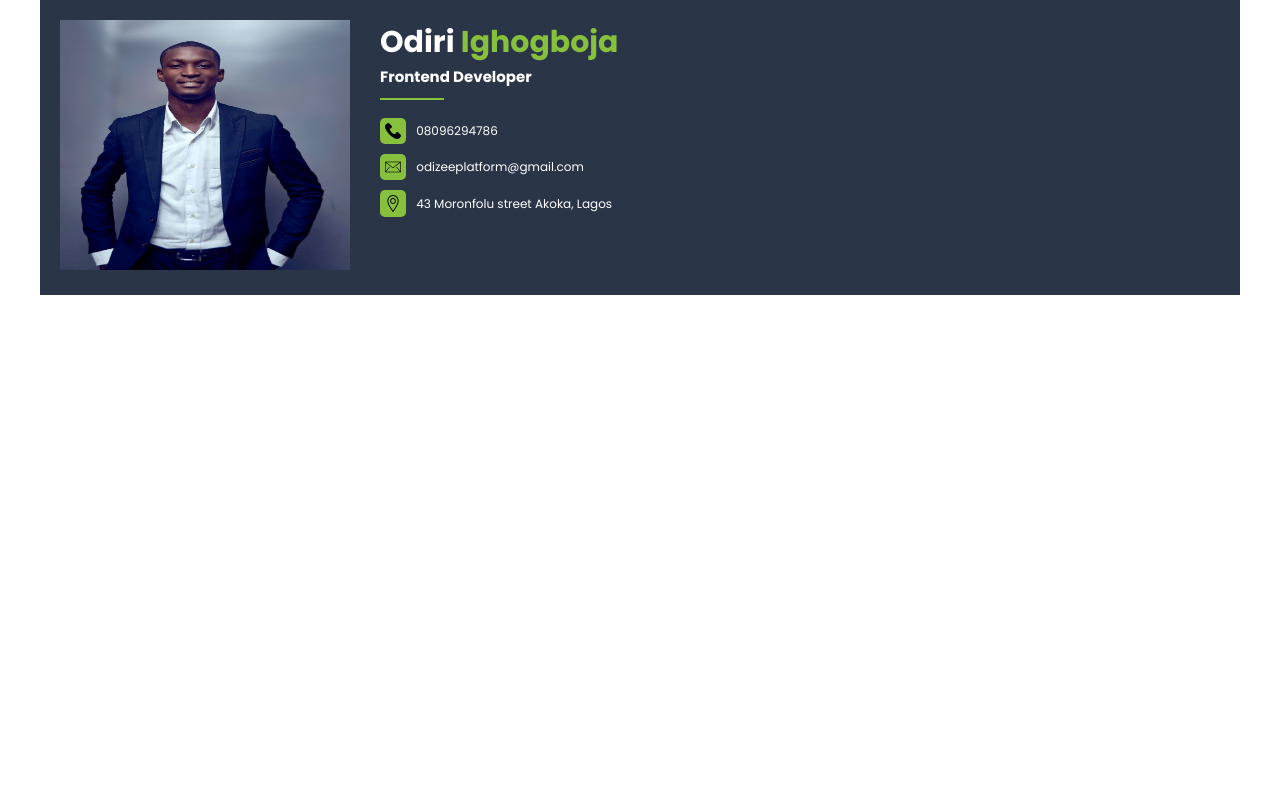
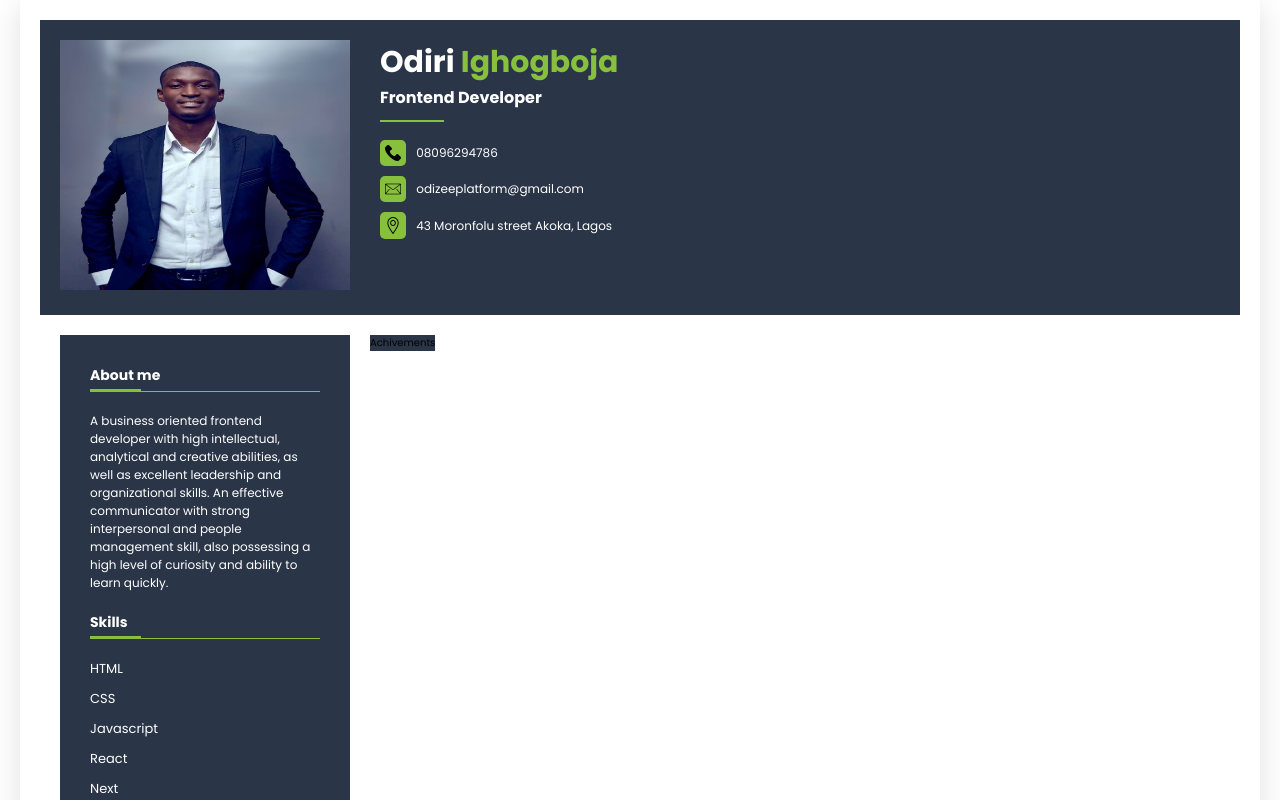
Before and after one commit to odizee/odizee-cv, a React (Create React App) app: page / in a window 1280 px wide. Shown: the top 800 px of the page. Built offline with nearby package versions, Linux system fonts and the light colour scheme.

Commit message:
created background section

```diff
--- a/src/App.js
+++ b/src/App.js
@@ -1,9 +1,19 @@
 import Header from "./components/Header";
 import "./App.scss";
+import Background from "./components/Background";
+import Achivements from "./components/Achivements";
 function App() {
   return (
     <div className="App">
       <Header />
+      <div className="main">
+        <div className="app-background">
+          <Background />
+        </div>
+        <div className="app-achievment">
+          <Achivements />
+        </div>
+      </div>
     </div>
   );
 }
--- a/src/App.scss
+++ b/src/App.scss
@@ -11,16 +11,44 @@ body {
     font-family: Poppins;
     max-width: 1200px;
     margin: auto;
+    padding: 2rem;
+    box-shadow: rgba(100, 100, 111, 0.2) 0px 7px 29px 0px;
 }
 
 h2 {
     font-size: 3rem;
 }
 
+h3 {
+    font-size: 1.6rem;
+}
+
 h4 {
-    font-size: 1.5rem;
+    font-size: 1.4rem;
 }
 
 p {
     font-size: 1.2rem;
 }
+
+li {
+    font-size: 1.3rem;
+}
+
+.main {
+    display: flex;
+}
+
+.app-achievment {
+    margin: 2rem;
+}
+
+.app-background {
+    display: fixed;
+    width: 23rem;
+    background: #2A3547;
+    padding: 3rem;
+    margin-left: 2rem;
+    margin-top: 2rem;
+
+}
--- /dev/null
+++ b/src/components/Achivements.js
@@ -0,0 +1,5 @@
+const Achivements = () => {
+  return <div className="achievement">Achivements</div>;
+};
+
+export default Achivements;
--- /dev/null
+++ b/src/components/Background.js
@@ -0,0 +1,41 @@
+const Background = () => {
+  return (
+    <div className="background">
+      <div className="about-me">
+        <h4>About me</h4>
+        <hr />
+        <p>
+          A business oriented frontend developer with high intellectual,
+          analytical and creative abilities, as well as excellent leadership and
+          organizational skills. An effective communicator with strong
+          interpersonal and people management skill, also possessing a high
+          level of curiosity and ability to learn quickly.
+        </p>
+      </div>
+      <div className="skills">
+        <h4>Skills</h4>
+        <hr />
+        <ul>
+          <li>HTML</li>
+          <li>CSS</li>
+          <li>Javascript</li>
+          <li>React</li>
+          <li>Next</li>
+          <li>Wordpress</li>
+          <li>Redux</li>
+        </ul>
+      </div>
+      <div className="hobbies">
+        <h4>Hobbies</h4>
+        <hr />
+        <ul>
+          <li>Football</li>
+          <li>Reading</li>
+          <li>Binge Watching movies</li>
+        </ul>
+      </div>
+    </div>
+  );
+};
+
+export default Background;
--- a/src/components/Header.js
+++ b/src/components/Header.js
@@ -15,7 +15,7 @@ const Header = () => {
           <h2>
             Odiri <span>Ighogboja</span>
           </h2>
-          <h4>Frontend Developer</h4>
+          <h3>Frontend Developer</h3>
         </div>
         <div className="contact">
           <div className="contact__item">
--- a/src/components/styles/CompStyle.scss
+++ b/src/components/styles/CompStyle.scss
@@ -61,3 +61,47 @@
     }
 
 }
+
+.background {
+
+    h4 {
+        color: #fff;
+        margin-bottom: .5rem;
+    }
+
+
+
+    hr{
+        background-color: #87C03D;
+        height: 1px;
+        border: 0;
+        margin-bottom: 2rem;
+
+        &::before {
+            content: "";
+            position: absolute;
+            height: .3rem;
+            width: 4%;
+            margin-top: -.2rem;
+            background-color: #87C03D;
+        }
+    }
+
+    p {
+        color: #fff;
+        margin-bottom: 2rem;
+    }
+
+    ul {
+        margin-bottom: 2rem;
+        li {
+            list-style-type: none;
+            color: #fff;
+            margin-bottom: 1rem;
+        }
+    }
+}
+
+.achievement {
+    background-color: #2A3547;
+}
```
